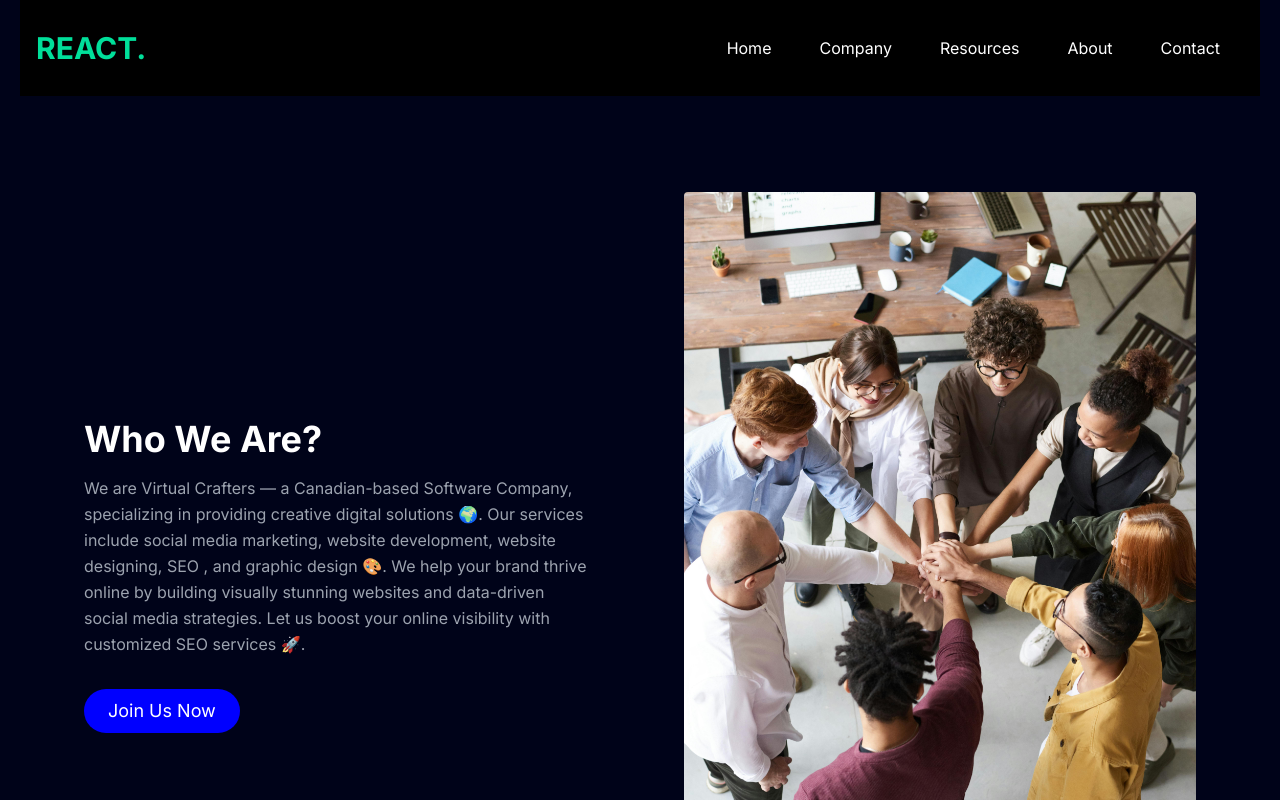
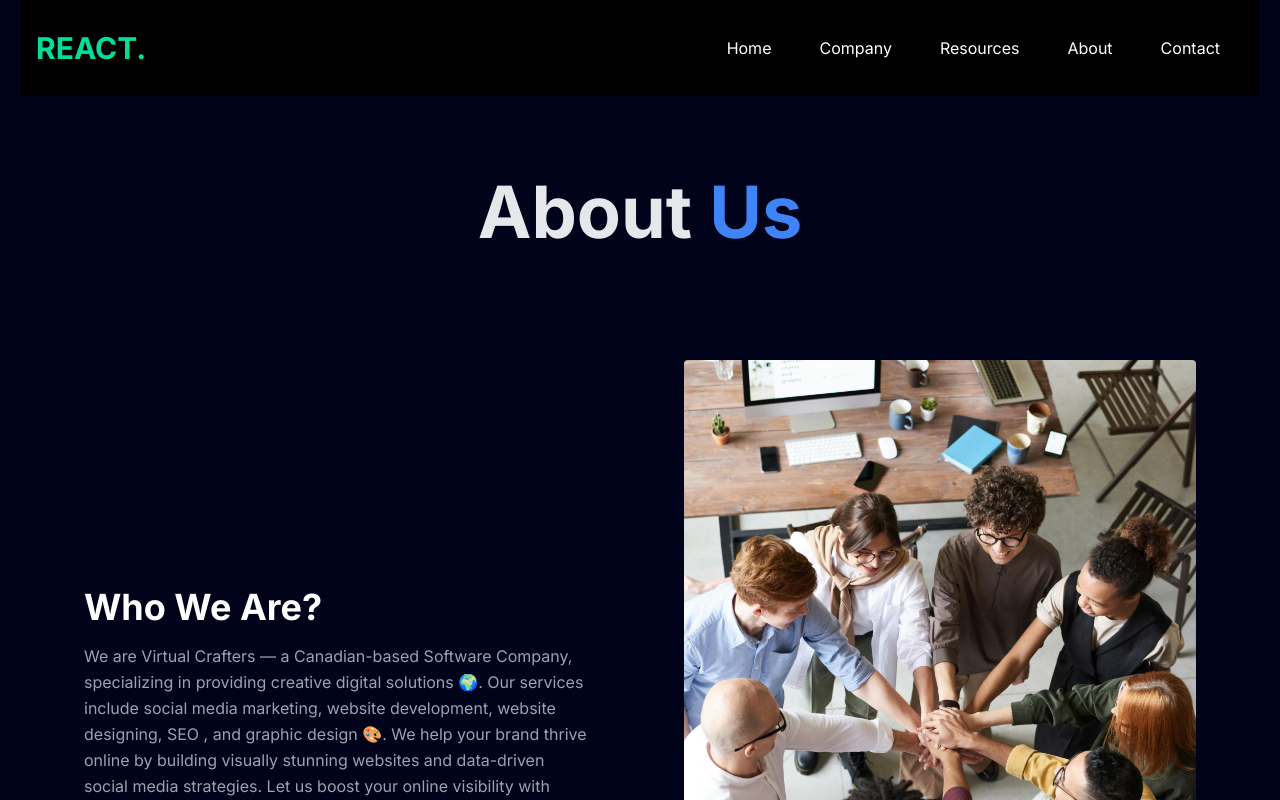
Before and after one commit to Arbab02/test, a Next.js app: page /About in a window 1280 px wide. Shown: the top 800 px of the page. Built offline with nearby package versions, Linux system fonts and the light colour scheme.

Commit message:
Update page.js

```diff
--- a/src/app/About/page.js
+++ b/src/app/About/page.js
@@ -39,7 +39,7 @@ const About = () => {
     <div className="bg-[#000319] text-gray-200 py-8">
       <div className="container mx-auto px-6 sm:px-8 md:px-12 lg:px-16">
         {/* About Us Section */}
-
+       <h1 className="text-7xl font-bold text-center my-12">About <span className='text-blue-500'>Us</span></h1>
 <AboutUs/>
 <Vision/>
 <Mission/>
```
